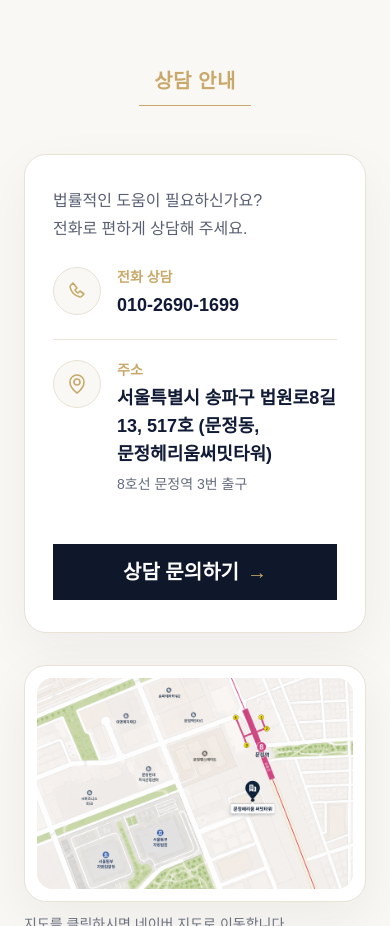
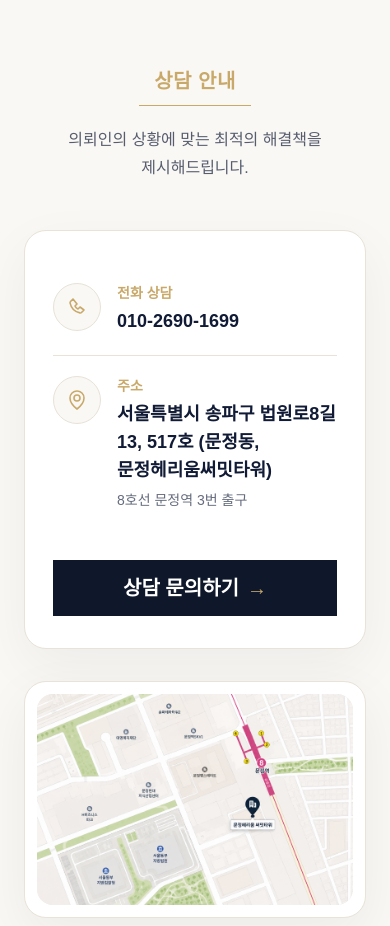
Before and after one commit to BlueCherryB/jeongcheon-homepage, a Next.js app: page / in a window 390 px wide. Shown: the part 5960-6886 px from the top of the page. Built offline with nearby package versions, Linux system fonts and the light colour scheme; no server answers; a web font is replaced by a local one.

Commit message:
style: refine mobile case and consultation layout

```diff
--- a/src/components/cases/CaseDetailHero.tsx
+++ b/src/components/cases/CaseDetailHero.tsx
@@ -86,7 +86,7 @@ export function CaseDetailHero({ caseStudy }: CaseDetailHeroProps) {
               </div>
             </div>
 
-            <p className="mt-5 max-w-[620px] text-base leading-8 text-[#111B36]/78 sm:text-lg">
+            <p className="mt-5 hidden max-w-[620px] text-base leading-8 text-[#111B36]/78 sm:block sm:text-lg">
               {caseStudy.summary}
             </p>
 
--- a/src/components/home/ConsultationSection.tsx
+++ b/src/components/home/ConsultationSection.tsx
@@ -92,15 +92,14 @@ export function ConsultationSection() {
               className="mt-2.5 h-px w-28 bg-[#C8A96A]"
             />
           </div>
-
+          <p className="mx-auto mt-5 max-w-xl break-keep text-base leading-7 text-[#111B36]/70">
+            의뢰인의 상황에 맞는 최적의 해결책을 제시해드립니다.
+          </p>
         </div>
 
         <div className="mt-12 grid gap-8 lg:grid-cols-[0.46fr_0.54fr] lg:items-stretch">
           <div className="flex h-full flex-col justify-center rounded-[22px] border border-[#E8E2D7] bg-white px-7 py-8 shadow-[0_18px_54px_rgba(17,27,54,0.05)] sm:px-8 lg:py-10">
             <div>
-              <p className="mb-1 whitespace-pre-line break-keep text-base leading-7 text-[#111B36]/70">
-                {"법률적인 도움이 필요하신가요?\n전화로 편하게 상담해 주세요."}
-              </p>
               <ConsultationInfoItem
                 icon="phone"
                 label="전화 상담"
```
